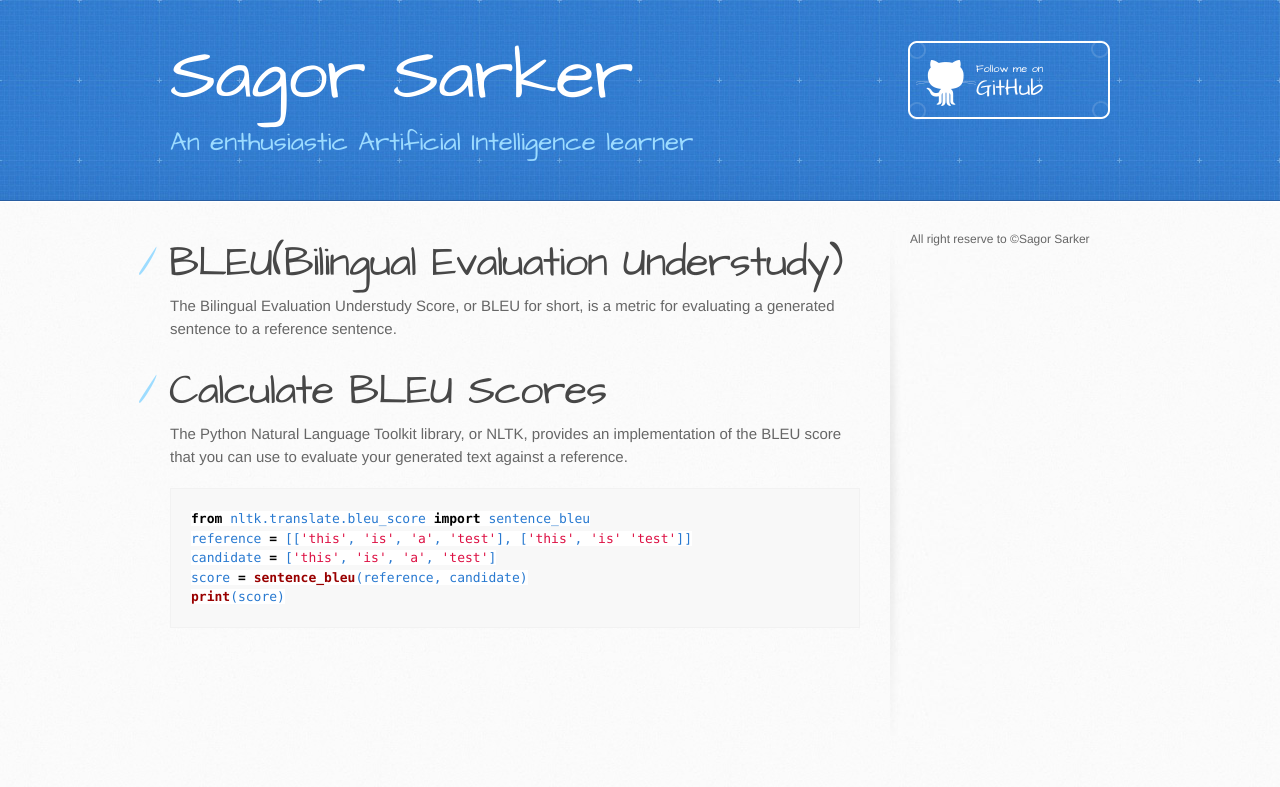
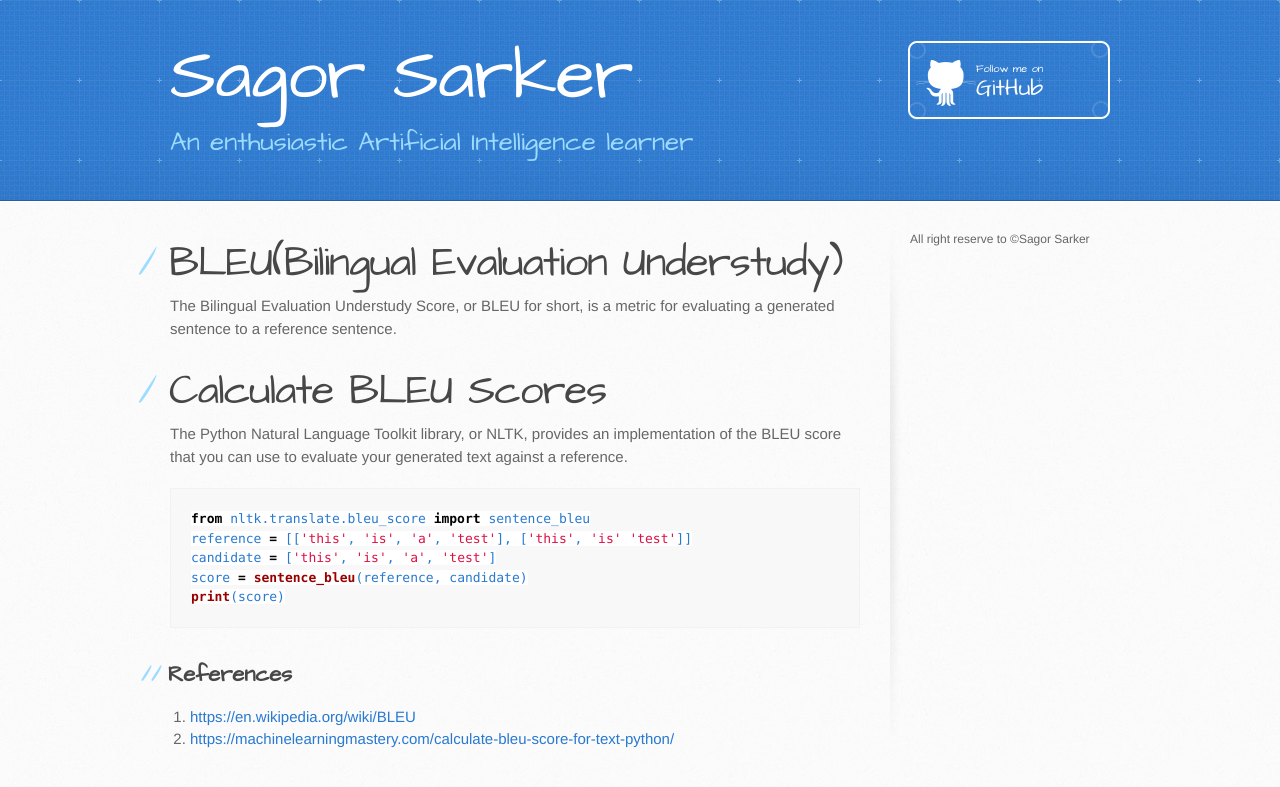
Before and after one commit to sagorbrur/sagorbrur.github.io, a Jekyll site: the page built from bleu.md, in a window 1280 px wide. Shown: the top 787 px of the page. Built offline with Jekyll 4.4.1, drawn with Linux system fonts in a browser that asks for light colours; our own code applies the rules of GitHub Pages for plain Markdown files.

Commit message:
Update bleu.md

````diff
--- a/bleu.md
+++ b/bleu.md
@@ -13,3 +13,8 @@ candidate = ['this', 'is', 'a', 'test']
 score = sentence_bleu(reference, candidate)
 print(score)
 ```
+
+
+## References
+1. [https://en.wikipedia.org/wiki/BLEU](https://en.wikipedia.org/wiki/BLEU)
+2. [https://machinelearningmastery.com/calculate-bleu-score-for-text-python/](https://machinelearningmastery.com/calculate-bleu-score-for-text-python/)
````
